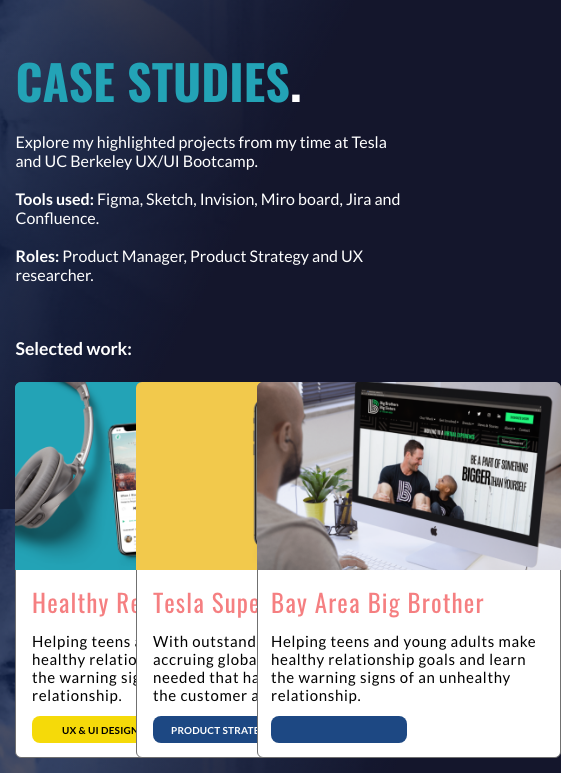
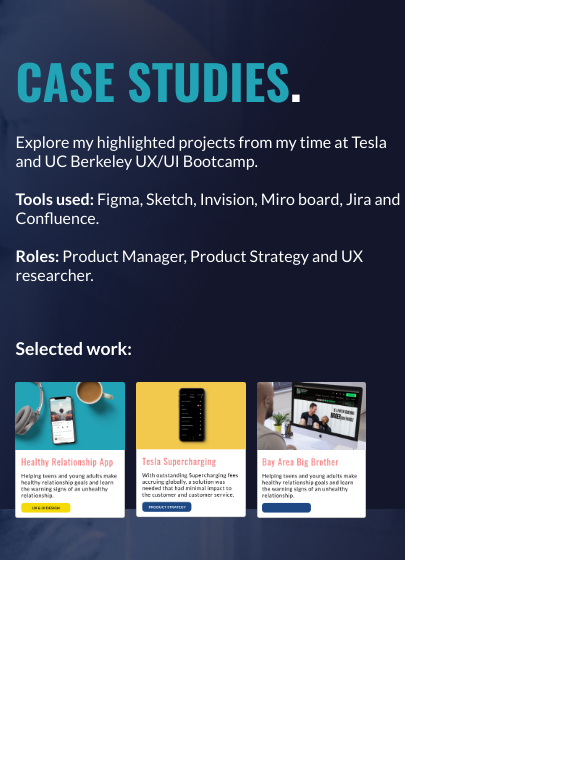
Before and after one commit to sairbuckle/Homework_19, a plain HTML site: page index.html in a window 390 px wide. Shown: the part 1179-1952 px from the top of the page, 561 px wide, since content can reach past the window. After the commit the page ends 1739 px from the top, so only its background shows below. Drawn offline with nearby package versions, Linux system fonts and the light colour scheme.

Commit message:
responsive work
updated images to be responsive

```diff
--- a/CSS/Style.css
+++ b/CSS/Style.css
@@ -183,7 +183,7 @@
   top: 58%;
   left: 10%;
   width: 28vw;
-  height: 30vh;
+  height: auto;
   margin-top: 1%;
   margin-bottom: 5%;
   margin-right: 1%;
@@ -194,7 +194,7 @@
   top: 58%;
   left: 30%;
   width: 28vw;
-  height: 30vh;
+  height: auto;
   margin-top: 1%;
   margin-bottom: 5%;
   margin-left: 2%;
@@ -206,7 +206,7 @@
   top: 58%;
   left: 60%;
   width: 28vw;
-  height: 30vh;
+  height: auto;
   margin-top: 1%;
   margin-bottom: 5%;
   margin-left: 2%;
--- a/index.html
+++ b/index.html
@@ -95,14 +95,14 @@
            <br> <b>Tools used:</b> Figma, Sketch, Invision, Miro board, Jira and Confluence. </br>
             <br><b>Roles:</b> Product Manager, Product Strategy and UX researcher.</p></br>
             <h3>Selected work:</h3>
-            <div id="RelationApp">
-                     <img alt="screenshot" src="Images/Relationship.png">
+            <div>
+                     <img id="RelationApp" alt="screenshot" src="Images/Relationship.png">
             </div>
-            <div id= "Super">
-                    <img alt="intersecting icon for strategy" src="Images/Tesla.png" href="">
+            <div>
+                    <img id="Super" alt="intersecting icon for strategy" src="Images/Tesla.png" href="">
             </div>
-            <div id= "BigBrother">
-                <img alt="chat quote icon" src="Images/BigBrother.png">
+            <div>
+                <img id="BigBrother" alt="chat quote icon" src="Images/BigBrother.png">
             </div>
     </section>
 
```
